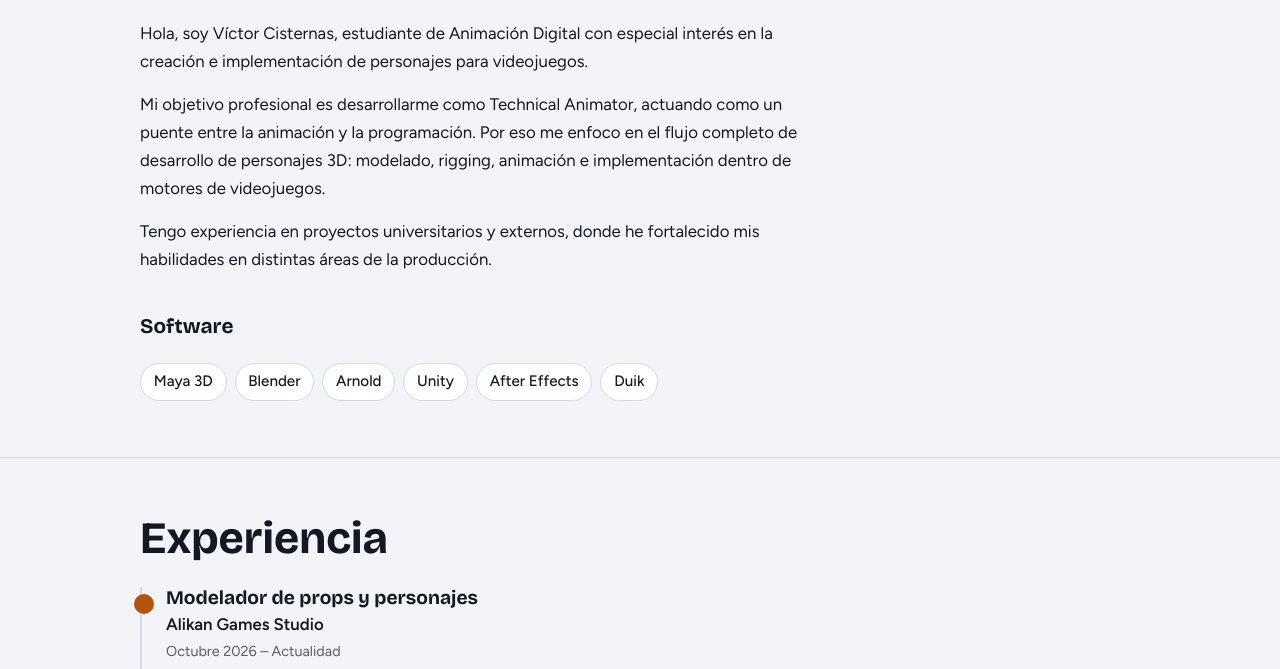
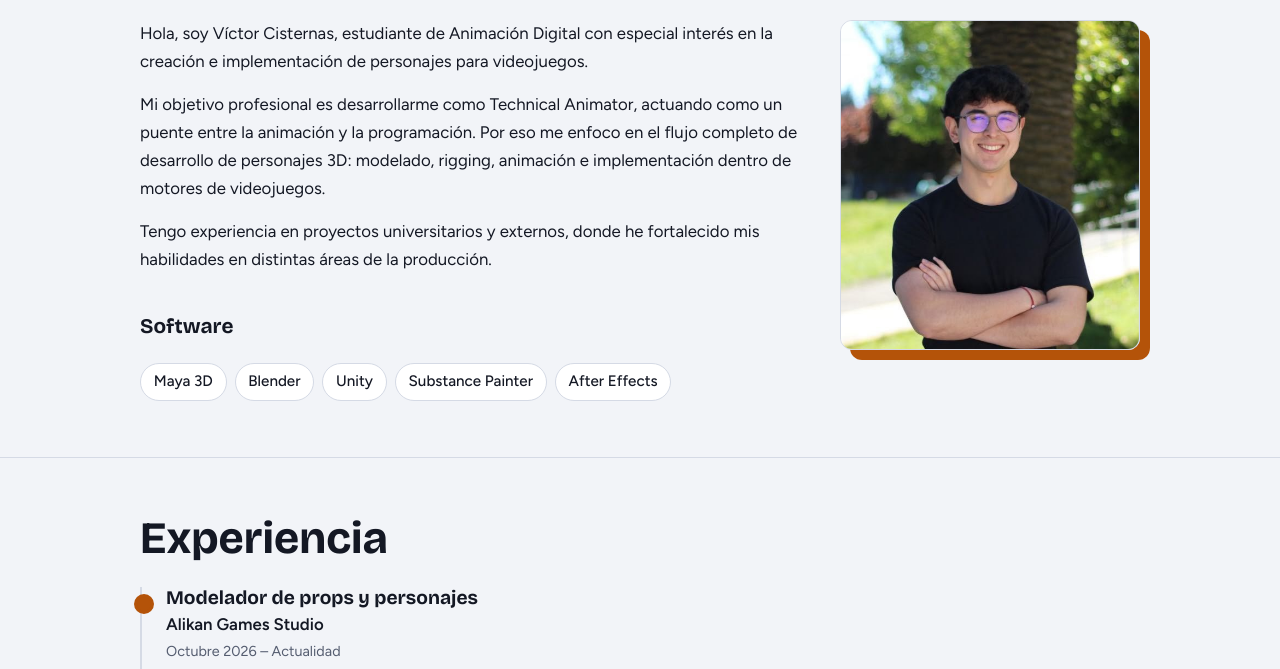
Before and after one commit to Vitto63/Vitto63.github.io, a plain HTML site: page index.html in a window 1280 px wide. Shown: the part 610-1279 px from the top of the page. Drawn offline with nearby package versions, Linux system fonts and the light colour scheme.

Commit message:
imagenysoftwares

```diff
--- a/index.html
+++ b/index.html
@@ -95,6 +95,9 @@ dialog#lb[open]{display:flex;flex-direction:column;align-items:center;justify-co
 #lb button{position:fixed;background:rgba(255,255,255,.12);color:#fff;border:1px solid rgba(255,255,255,.3);border-radius:999px;width:44px;height:44px;font-size:1.6rem;line-height:1;cursor:pointer}
 #lb button:hover{background:rgba(255,255,255,.25)}
 #lb .x{top:1rem;right:1rem}#lb .pv{left:1rem;top:50%}#lb .nx{right:1rem;top:50%}
+.about{display:grid;grid-template-columns:minmax(0,1fr) 300px;gap:2.5rem;align-items:start}
+.me{display:block;width:100%;height:auto;border-radius:12px;border:1px solid var(--line);box-shadow:10px 10px 0 var(--accent)}
+@media (max-width:760px){.about{grid-template-columns:1fr;gap:1.75rem}.me{order:-1;max-width:240px;box-shadow:6px 6px 0 var(--accent)}}
 .sub{font:700 1.3rem var(--head);margin:2.5rem 0 1rem}
 .contact a.mail{font:800 clamp(1.4rem,4.5vw,2.6rem)/1.2 var(--head);word-break:break-all;text-decoration-thickness:3px;text-underline-offset:6px;text-decoration-color:var(--accent)}
 .contact ul{list-style:none;padding:0;margin:1.5rem 0 0;display:flex;gap:1rem 2rem;flex-wrap:wrap}
@@ -131,13 +134,17 @@ footer{padding:2rem 0 3rem;color:var(--muted);font-size:.9rem;border-top:1px sol
 </div>
 <section id="sobre-mi"><div class="wrap">
   <h2 data-en="About me">Sobre mí</h2>
+  <div class="about"><div>
   <div class="lead">
     <p data-en="Hi, I'm Víctor Cisternas, a Digital Animation student with a special interest in creating and implementing characters for video games.">Hola, soy Víctor Cisternas, estudiante de Animación Digital con especial interés en la creación e implementación de personajes para videojuegos.</p>
     <p data-en="My professional goal is to become a Technical Animator, acting as a bridge between animation and programming. That's why I focus on the full 3D character pipeline: modeling, rigging, animation and implementation inside game engines.">Mi objetivo profesional es desarrollarme como Technical Animator, actuando como un puente entre la animación y la programación. Por eso me enfoco en el flujo completo de desarrollo de personajes 3D: modelado, rigging, animación e implementación dentro de motores de videojuegos.</p>
     <p data-en="I have experience in university and external projects, where I have strengthened my skills across different areas of production.">Tengo experiencia en proyectos universitarios y externos, donde he fortalecido mis habilidades en distintas áreas de la producción.</p>
   </div>
   <p class="sub">Software</p>
-  <ul class="chips"><li>Maya 3D</li><li>Blender</li><li>Arnold</li><li>Unity</li><li>After Effects</li><li>Duik</li></ul>
+  <ul class="chips"><li>Maya 3D</li><li>Blender</li><li>Unity</li><li>Substance Painter</li><li>After Effects</li></ul>
+  </div>
+  <img class="me" src="assets/img/victor.jpg" alt="Retrato de Víctor Cisternas" data-en-alt="Portrait of Víctor Cisternas" width="545" height="600">
+  </div>
 </div></section>
 <section id="experiencia"><div class="wrap">
   <h2 data-en="Experience">Experiencia</h2>
```
Also changed, not shown: assets/img/victor.jpg (added).
